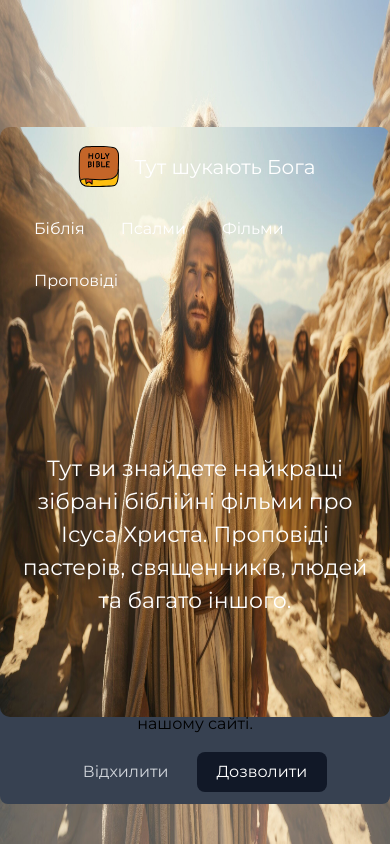
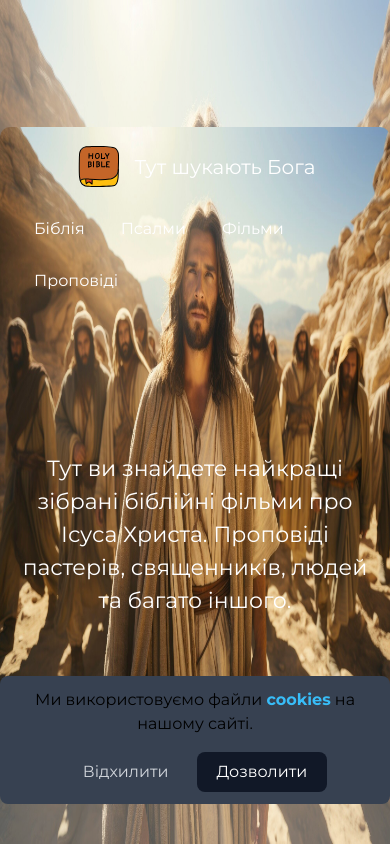
Before and after one commit to SerhiiPodaiko/Bible, a Next.js app: page / in a window 390 px wide. Built offline with nearby package versions, Linux system fonts and the light colour scheme.

Commit message:
Fix banner

```diff
--- a/components/CookieBanner/CookieBanner.tsx
+++ b/components/CookieBanner/CookieBanner.tsx
@@ -26,7 +26,7 @@ export default function CookieBanner() {
 
   return (
     <div
-      className={`my-10 mx-auto max-w-max md:max-w-screen-sm
+      className={`z-50 my-10 mx-auto max-w-max md:max-w-screen-sm
                         fixed bottom-0 left-0 right-0
                         flex px-3 md:px-4 py-3 justify-between items-center flex-col sm:flex-row gap-4
                          bg-gray-700 rounded-lg shadow,  ${cookieConsent != null ? 'hidden' : 'flex'} `}
--- a/components/Home/About.tsx
+++ b/components/Home/About.tsx
@@ -12,7 +12,7 @@ const About = () => (
     />
     <Header />
     <div className='mb-[100px] z-20'>
-      <h1 className='px-3 lg:mx-0 text-center w-full mx-auto text-center text-[22px] sm:text-[26px] lg:text-[30px]'>
+      <h1 className='px-3 lg:mx-0 text-center w-full mx-auto text-[22px] sm:text-[26px] lg:text-[30px]'>
         Тут ви знайдете найкращі зібрані біблійні фільми про Ісуса Христа. Проповіді пастерів, священників, людей та
         багато іншого.
       </h1>
```
